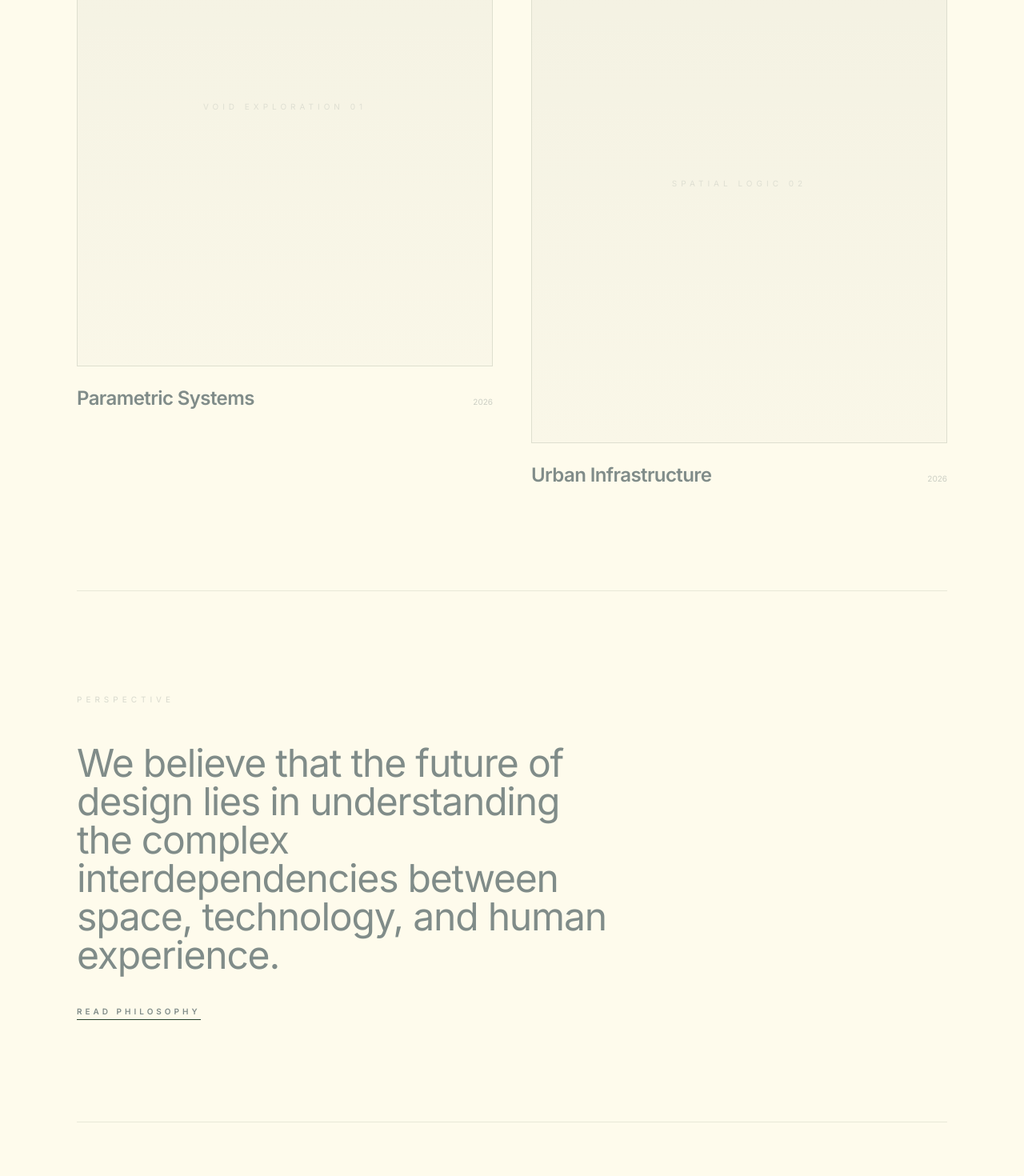
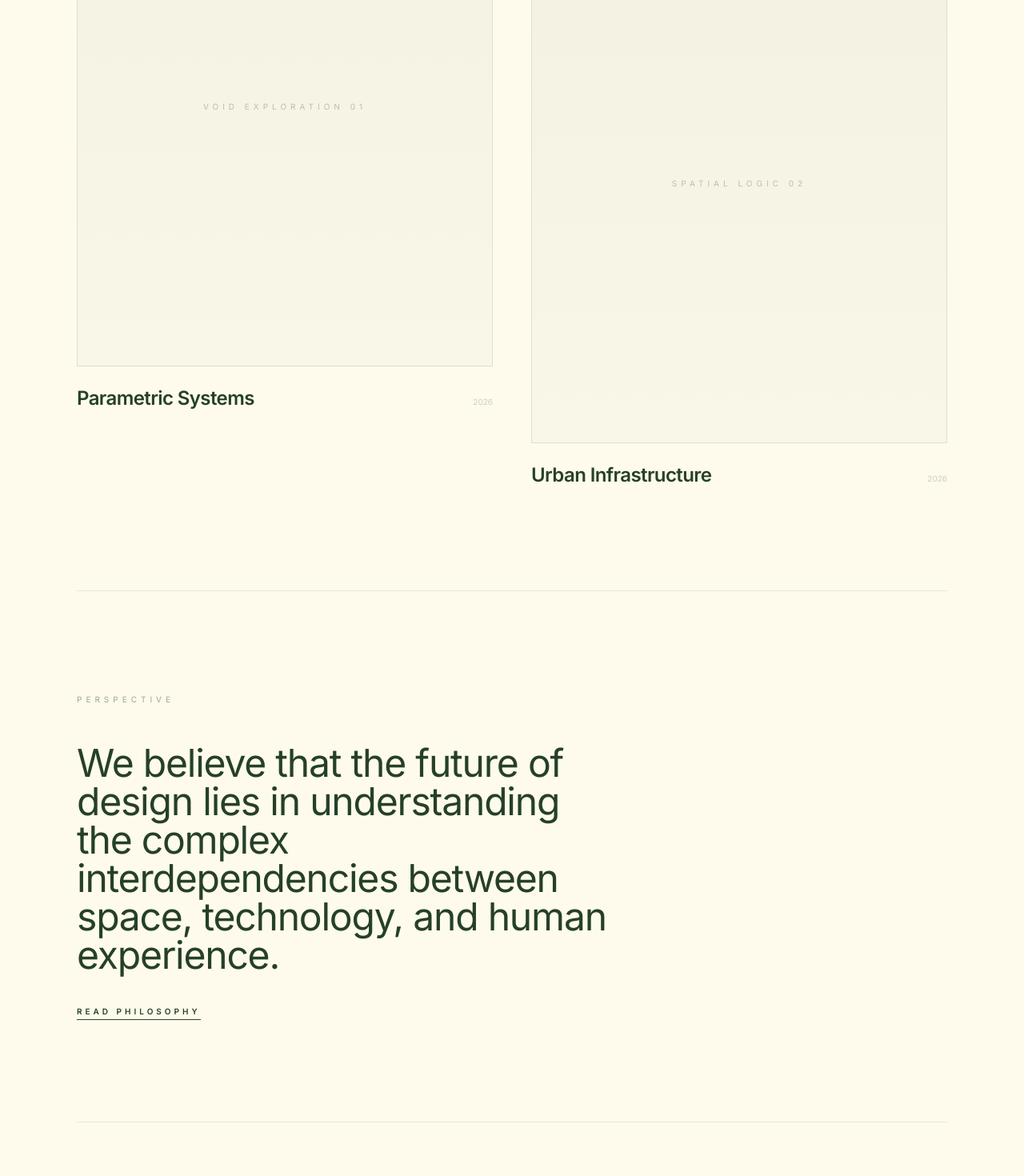
Before and after one commit to dakshdubey/DaXSpacer, a Next.js app: page /da in a window 1280 px wide. Shown: the part 1040-2510 px from the top of the page at 80% size. Built offline with nearby package versions, Linux system fonts and the light colour scheme.

Commit message:
finaldone

```diff
--- a/src/app/da/page.tsx
+++ b/src/app/da/page.tsx
@@ -11,7 +11,7 @@ export default function DAHome() {
                     initial={{ opacity: 0, y: 30 }}
                     animate={{ opacity: 1, y: 0 }}
                     transition={{ duration: 1.2, ease: [0.22, 1, 0.36, 1] }}
-                    className="text-6xl md:text-8xl lg:text-9xl font-outfit font-bold tracking-tighter leading-[0.85] max-w-4xl"
+                    className="text-6xl md:text-8xl lg:text-9xl font-outfit font-bold tracking-tighter leading-[0.85] max-w-4xl text-[#264028]"
                 >
                     Architecture is a system. <br />
                     We study how it behaves.
@@ -37,11 +37,11 @@ export default function DAHome() {
                         <div className="absolute inset-0 bg-gradient-to-t from-[#FEFBEC] to-transparent opacity-60" />
                         {/* Visual Placeholder for Project */}
                         <div className="absolute inset-0 flex items-center justify-center">
-                            <span className="text-[10px] tracking-[0.5em] uppercase opacity-20 group-hover:opacity-40 transition-opacity">Void Exploration 01</span>
+                            <span className="text-[10px] tracking-[0.5em] uppercase opacity-40 group-hover:opacity-80 transition-opacity text-[#5A735A]">Void Exploration 01</span>
                         </div>
                     </div>
                     <div className="flex justify-between items-baseline">
-                        <h3 className="font-outfit font-bold text-2xl tracking-tight">Parametric Systems</h3>
+                        <h3 className="font-outfit font-bold text-2xl tracking-tight text-[#264028]">Parametric Systems</h3>
                         <span className="text-[10px] uppercase opacity-40">2026</span>
                     </div>
                 </div>
@@ -50,11 +50,11 @@ export default function DAHome() {
                     <div className="aspect-[4/5] bg-[#264028]/5 border border-[#264028]/10 overflow-hidden relative">
                         <div className="absolute inset-0 bg-gradient-to-t from-[#FEFBEC] to-transparent opacity-60" />
                         <div className="absolute inset-0 flex items-center justify-center">
-                            <span className="text-[10px] tracking-[0.5em] uppercase opacity-20 group-hover:opacity-40 transition-opacity">Spatial Logic 02</span>
+                            <span className="text-[10px] tracking-[0.5em] uppercase opacity-40 group-hover:opacity-80 transition-opacity text-[#5A735A]">Spatial Logic 02</span>
                         </div>
                     </div>
                     <div className="flex justify-between items-baseline">
-                        <h3 className="font-outfit font-bold text-2xl tracking-tight">Urban Infrastructure</h3>
+                        <h3 className="font-outfit font-bold text-2xl tracking-tight text-[#264028]">Urban Infrastructure</h3>
                         <span className="text-[10px] uppercase opacity-40">2026</span>
                     </div>
                 </div>
@@ -63,11 +63,11 @@ export default function DAHome() {
             {/* Philosophy Callout */}
             <section className="py-32 border-y border-[#264028]/10">
                 <div className="max-w-2xl">
-                    <span className="text-[10px] uppercase tracking-[0.5em] font-medium opacity-30 block mb-12">Perspective</span>
-                    <h2 className="text-4xl md:text-5xl font-outfit font-medium tracking-tight leading-snug mb-8">
+                    <span className="text-[10px] uppercase tracking-[0.5em] font-medium opacity-60 block mb-12 text-[#5A735A]">Perspective</span>
+                    <h2 className="text-4xl md:text-5xl font-outfit font-medium tracking-tight leading-snug mb-8 text-[#264028]">
                         We believe that the future of design lies in understanding the complex interdependencies between space, technology, and human experience.
                     </h2>
-                    <a href="/da/about" className="text-[10px] uppercase tracking-[0.4em] font-bold border-b border-[#264028] pb-1 hover:opacity-60 transition-opacity">
+                    <a href="/da/about" className="text-[10px] uppercase tracking-[0.4em] font-bold border-b border-[#264028] pb-1 hover:opacity-60 transition-opacity text-[#264028]">
                         Read Philosophy
                     </a>
                 </div>
```
